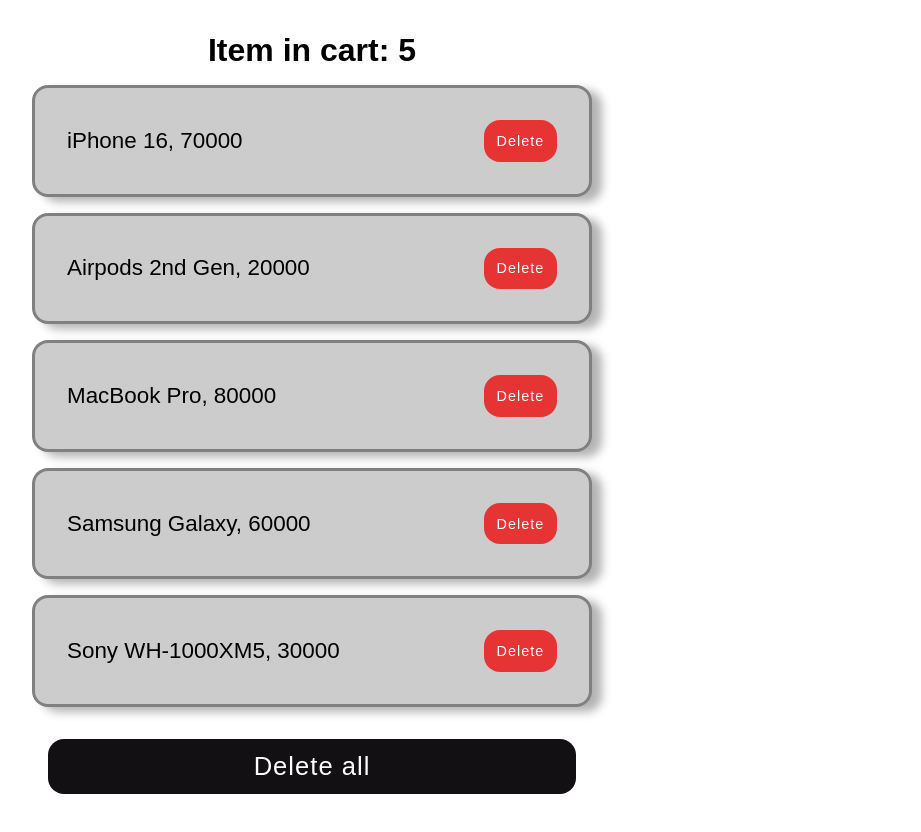
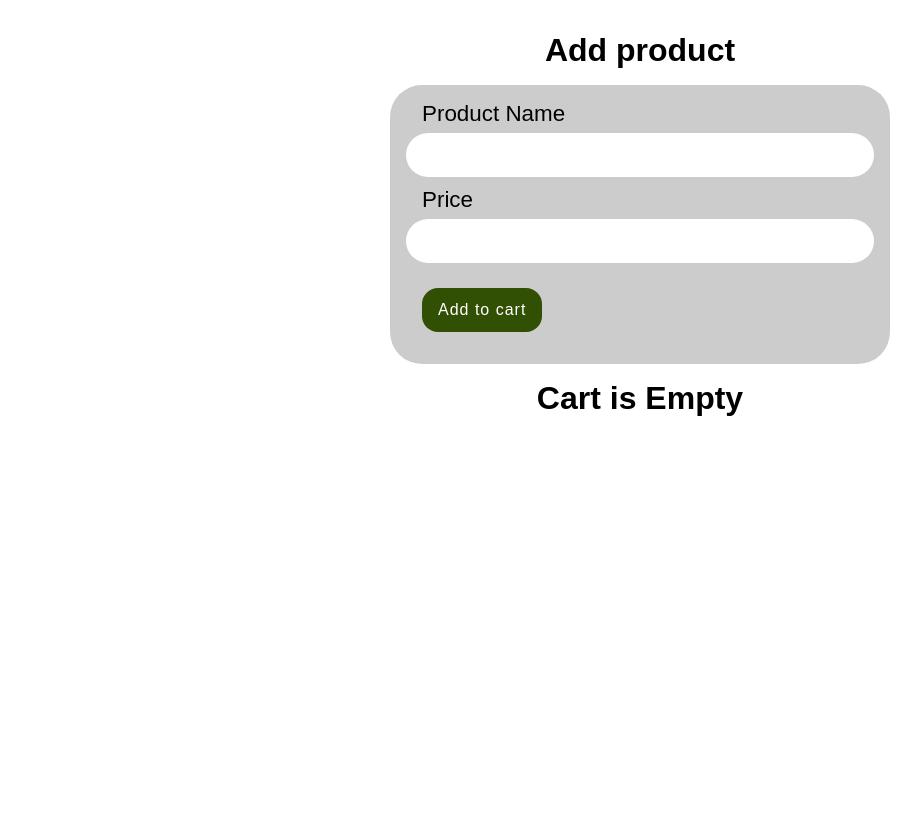
Before and after one commit to neyaz1527/my-react-project, a React (Vite) app: page / in a window 1280 px wide. Shown: the top 832 px of the page, without its empty margins (0-921 px from the left). After the commit the page ends 800 px from the top, so only its background shows below. Built offline with nearby package versions, Linux system fonts and the light colour scheme.

Commit message:
done with the add to cart project

```diff
--- a/src/App.jsx
+++ b/src/App.jsx
@@ -1,12 +1,12 @@
 import './App.css'
 //import GithubUsers from "./Effects/GithubUsers.jsx";
-//import Home from './home/Home.jsx';
+import Home from './home/Home.jsx';
 //import Counter from './components/state/Counter.jsx'
-import Cart from './components/state/Cart.jsx'
+//import Cart from './components/state/Cart.jsx'
 function App() {
    return(
     <div  className="container">
-        <Cart/>
+        <Home/>
     </div>
    );
 }
--- a/src/components/state/Cart.jsx
+++ b/src/components/state/Cart.jsx
@@ -1,35 +1,77 @@
-import React, { useState } from 'react'
-import './Cart.css';
-import {data} from '../../data/dataset.js'
+import React, { useEffect, useState } from "react";
+import "./Cart.css";
+import { data } from "../../data/dataset.js";
 
-export default function Cart() {
+export default function Cart({ products, setProducts }) {
+  const [totalProducts, setTotalProducts] = useState(products.length);
 
-    const [products, setProducts] = useState(data);
-    const [totalProducts, setTotalProducts] = useState(data.length);
+  useEffect(() =>{
+    setTotalProducts(products.length);
+  }, [products])
 
-    const handleDelete = (id) =>{
-        const updateProducts = products.filter((index) => index.id !== id);
-        setProducts(updateProducts);
-        setTotalProducts(updateProducts.length);
-    }
+  const handleDelete = (id) => {
+    const updateProducts = products.filter((index) => index.id !== id);
+    setProducts(updateProducts);
+  };
 
-    const handleDeleteAll=() =>{
-        setProducts([]);
-        setTotalProducts(0);
-    }
+  const handleDeleteAll = () => {
+    setProducts([]);
+  };
 
+  if (products.length == 0) {
+    return <h1>Cart is Empty</h1>;
+  }
   return (
-    <div className='cards'>
-        <h1>Item in cart: {totalProducts}</h1>
-        {products.map((product =>{
-            return <div className='card'>
-                <p>{product.name}, {product.price}</p>
-                <button className='btn-delete' onClick={()=>handleDelete(product.id)}>
-                    Delete
-                </button>
-            </div>
-        }))}
-        <button onClick={() => {handleDeleteAll()}}>Delete all</button>
+    <div className="cards">
+      <h1>Item in cart: {totalProducts}</h1>
+      {products.map((product) => {
+        return (
+          <div className="card">
+            <p>
+              {product.name}, {product.price}
+            </p>
+            <button
+              className="btn-delete"
+              onClick={() => handleDelete(product.id)}>Delete</button>
+          </div>
+        );
+      })}
+      <button
+        onClick={() => {
+          handleDeleteAll();
+        }}>Delete all</button>
     </div>
-  )
+  );
 }
+
+// export default function Cart() {
+
+//     const [products, setProducts] = useState(data);
+//     const [totalProducts, setTotalProducts] = useState(data.length);
+
+//     const handleDelete = (id) =>{
+//         const updateProducts = products.filter((index) => index.id !== id);
+//         setProducts(updateProducts);
+//         setTotalProducts(updateProducts.length);
+//     }
+
+//     const handleDeleteAll=() =>{
+//         setProducts([]);
+//         setTotalProducts(0);
+//     }
+
+//   return (
+//     <div className='cards'>
+//         <h1>Item in cart: {totalProducts}</h1>
+//         {products.map((product =>{
+//             return <div className='card'>
+//                 <p>{product.name}, {product.price}</p>
+//                 <button className='btn-delete' onClick={()=>handleDelete(product.id)}>
+//                     Delete
+//                 </button>
+//             </div>
+//         }))}
+//         <button onClick={() => {handleDeleteAll()}}>Delete all</button>
+//     </div>
+//   )
+// }
--- a/src/home/Home.jsx
+++ b/src/home/Home.jsx
@@ -1,7 +1,50 @@
-import React from 'react'
+import React, { useState } from "react";
+import Cart from "../components/state/Cart.jsx";
+import "./Home.css";
 
 export default function Home() {
+  const [productName, setProductName] = useState("");
+  const [price, setPrice] = useState("");
+  const [cartItems, setCartItems] = useState([]);
+
+  const handleAddToCart = (e) => {
+    e.preventDefault();
+    if (productName && price) {
+      const newProduct = {
+        id: Date.now(),
+        name: productName,
+        price: parseFloat(price),
+      };
+      setCartItems([...cartItems, newProduct]);
+      setPrice("");
+      setProductName("");
+    }
+  };
+
+
   return (
-    <div>Home</div>
-  )
+    <div>
+      <h1>Add product</h1>
+      <form className="form" onSubmit={handleAddToCart}>
+        <label htmlFor="productName">Product Name</label>
+        <input
+          type="text"
+          value={productName}
+          onChange={(e) => {
+            setProductName(e.target.value);
+          }}
+        ></input>
+        <label htmlFor="price">Price</label>
+        <input
+          type="number"
+          value={price}
+          onChange={(e) => {
+            setPrice(e.target.value);
+          }}
+        ></input>
+        <button className="btn-submit" type="submit">Add to cart</button>
+      </form>
+      <Cart products={cartItems} setProducts={setCartItems} />
+    </div>
+  );
 }
```
